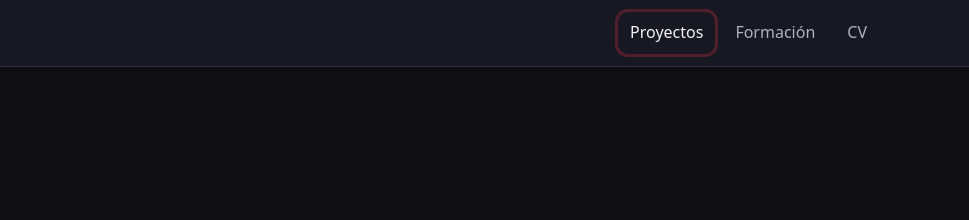
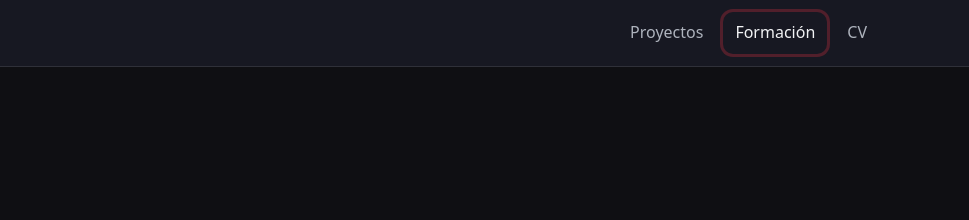
Before and after one commit to capeans/Portafolio, a plain HTML site: page formacion.html in a window 1280 px wide. Shown: the top 220 px of the page, 311-1280 px from the left. Drawn offline with Linux system fonts and the light colour scheme.

Commit message:
Update active class for navigation links

```diff
--- a/formacion.html
+++ b/formacion.html
@@ -12,8 +12,8 @@
     <div class="container nav">
       <a class="brand" href="index.html"><span class="logo">LM</span><span>Laura Marquez</span></a>
       <nav class="menu">
-        <a href="projects.html" class="active">Proyectos</a>
-        <a href="formacion.html">Formación</a>
+        <a href="projects.html">Proyectos</a>
+        <a href="formacion.html" class="active">Formación</a>
         <a href="cv.html">CV</a>
       </nav>
     </div>
```
